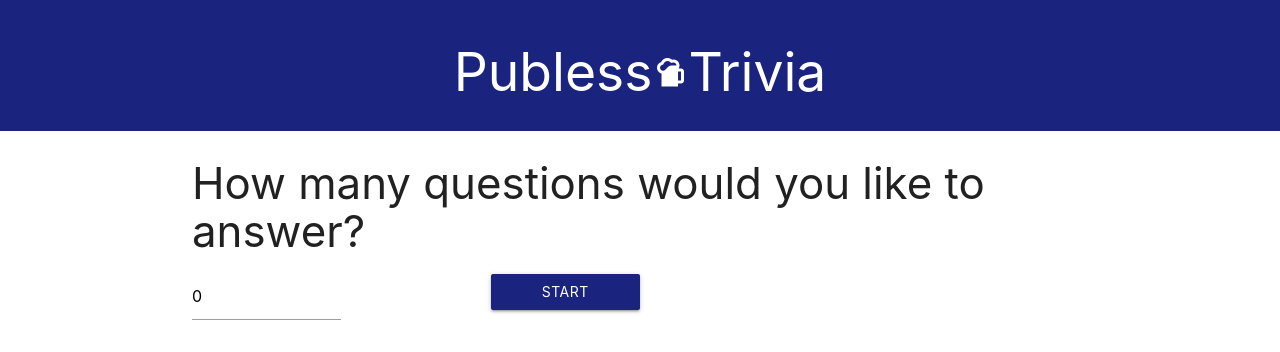
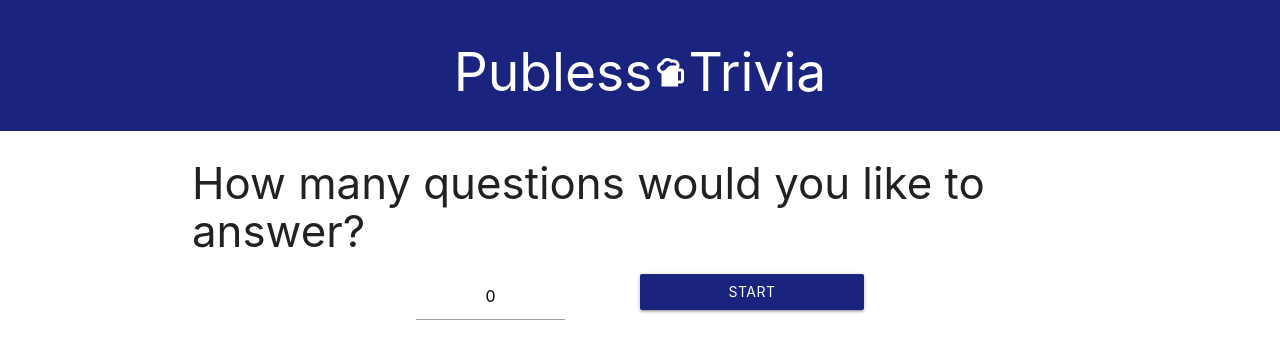
Before and after one commit to JBVenuto/publess-trivia, a Next.js app: page / in a window 1280 px wide. Shown: the top 352 px of the page. Built offline with nearby package versions, Linux system fonts and the light colour scheme.

Commit message:
input styling

```diff
--- a/components/NumInput.js
+++ b/components/NumInput.js
@@ -1,6 +1,7 @@
 import { connect } from 'react-redux';
 import { updateNumQuestions, viewQuestions, getQuestions } from '../actions/actions';
 import questionsApi from '../pages/api/questionsApi';
+import styles from '../styles/numINput.module.scss';
 
 const NumInput = props => {
     async function handleClick(e) {
@@ -15,11 +16,11 @@ const NumInput = props => {
     }
 
     return (
-        <section>
+        <section className={styles.numInput}>
             <h3>How many questions would you like to answer?</h3>
             <form className="row">
-                <input className="col s2" value={props.numQuestions} onChange={e => props.updateNumQuestions(e.target.value)} type='text' ></input>
-                <button className="col s2 offset-s2 btn indigo darken-4" onClick={e => handleClick(e)}>Start</button>
+                <input className="col s2 offset-s3" value={props.numQuestions} onChange={e => props.updateNumQuestions(e.target.value)} type='text' ></input>
+                <button className="col s3 offset-s1 btn indigo darken-4" onClick={e => handleClick(e)}>Start</button>
             </form>
         </section>
     )
--- /dev/null
+++ b/styles/numInput.module.scss
@@ -0,0 +1,5 @@
+.numInput {
+    input {
+        text-align: center;
+    }
+}
```
